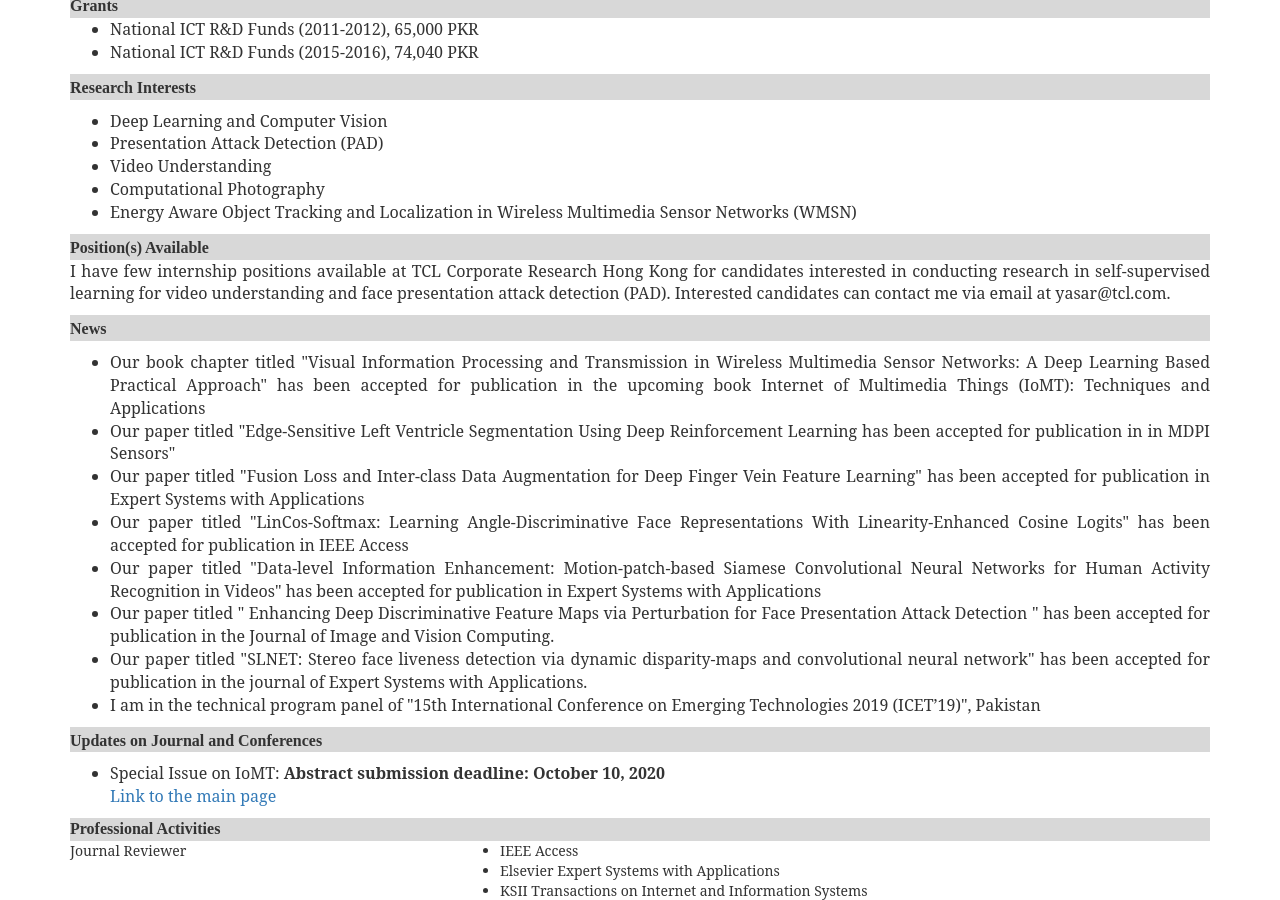
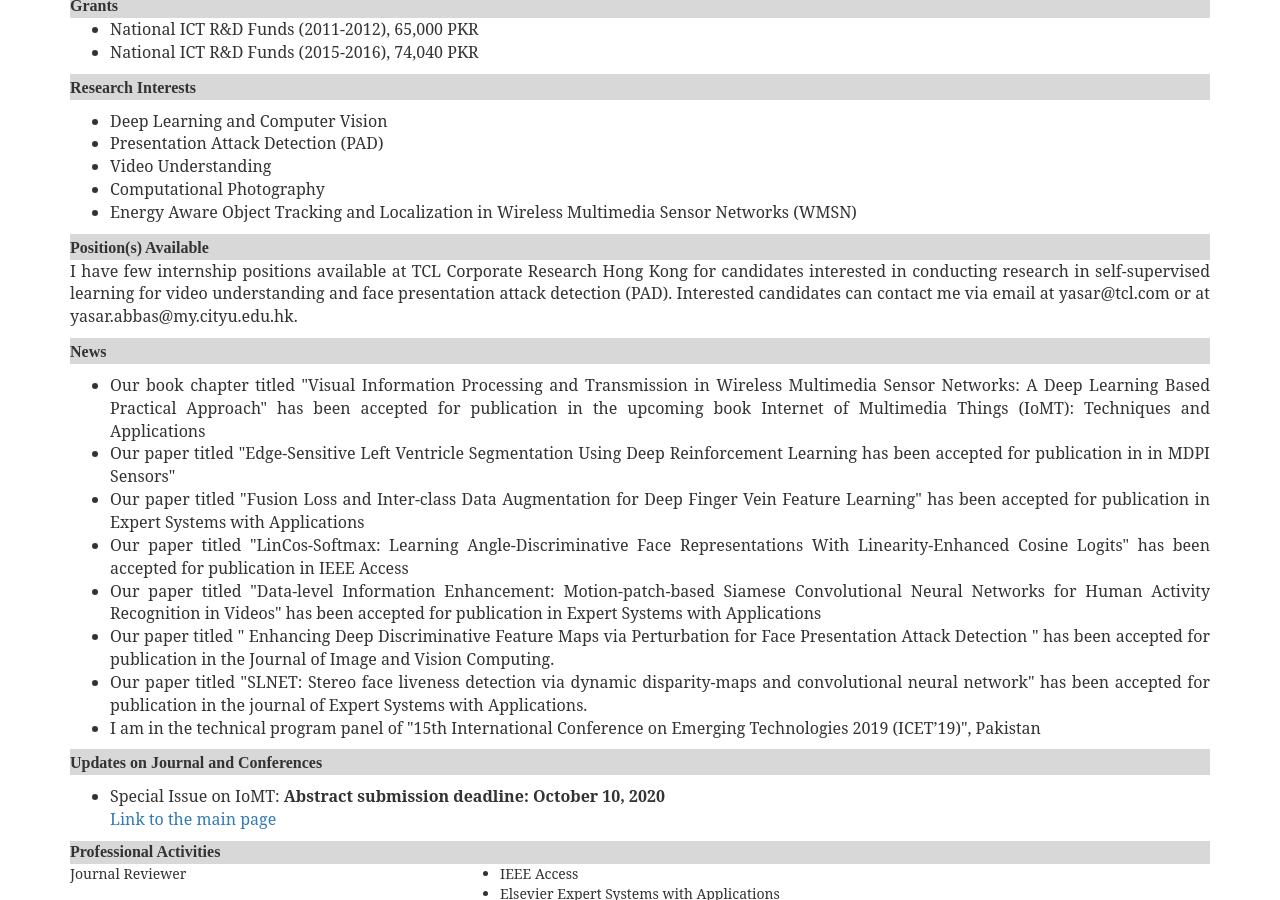
Before and after one commit to yasar-rehman/yasar, a Jekyll site: the page built from index.html, in a window 1280 px wide and 900 px high, scrolled down 554 px. Built offline with Jekyll 4.4.1, drawn with Linux system fonts in a browser that asks for light colours; some web fonts are replaced.

Commit message:
Update index.html

```diff
--- a/index.html
+++ b/index.html
@@ -101,7 +101,7 @@ title: yasar
 			<p style="font-family: 'Serif', Times New Roman; font-size: 16px">
 			I have few internship positions available at TCL Corporate Research Hong Kong for candidates interested in conducting research in
 			self-supervised learning for video understanding and face presentation attack detection (PAD). Interested candidates can contact me
-			via email at yasar@tcl.com.
+			via email at yasar@tcl.com or at yasar.abbas@my.cityu.edu.hk.
 			</p>
 
 
```
